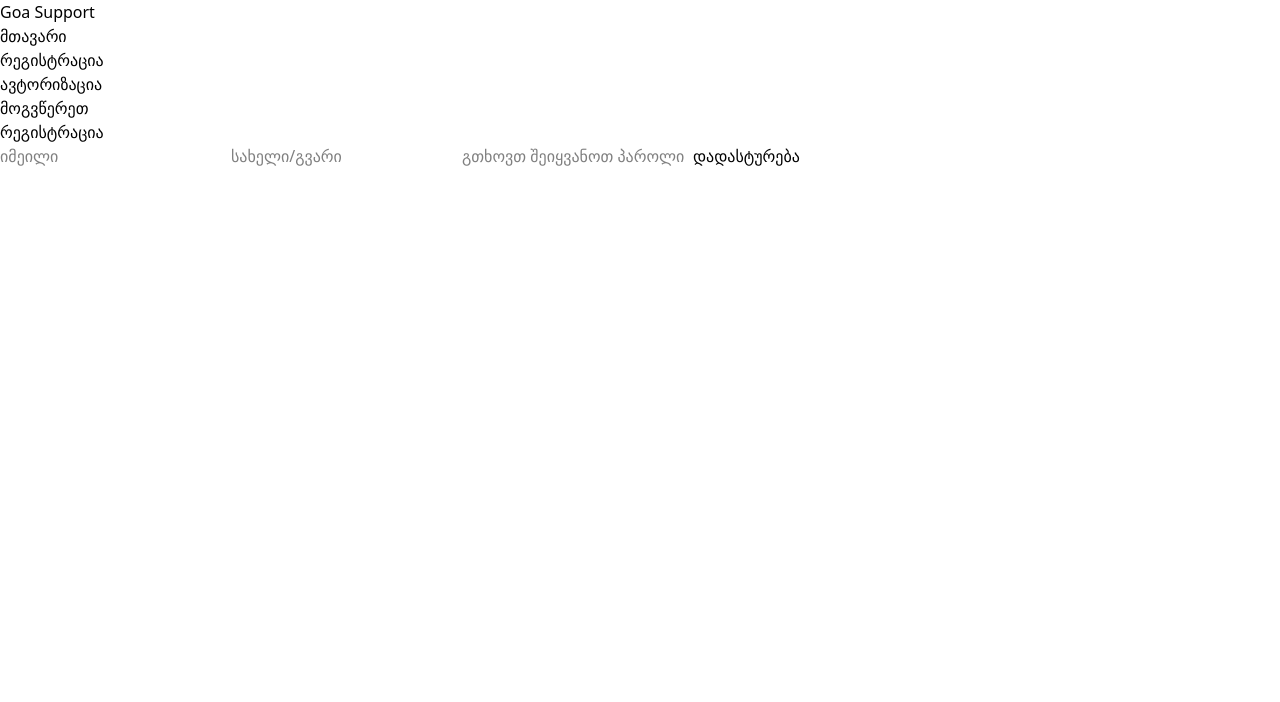
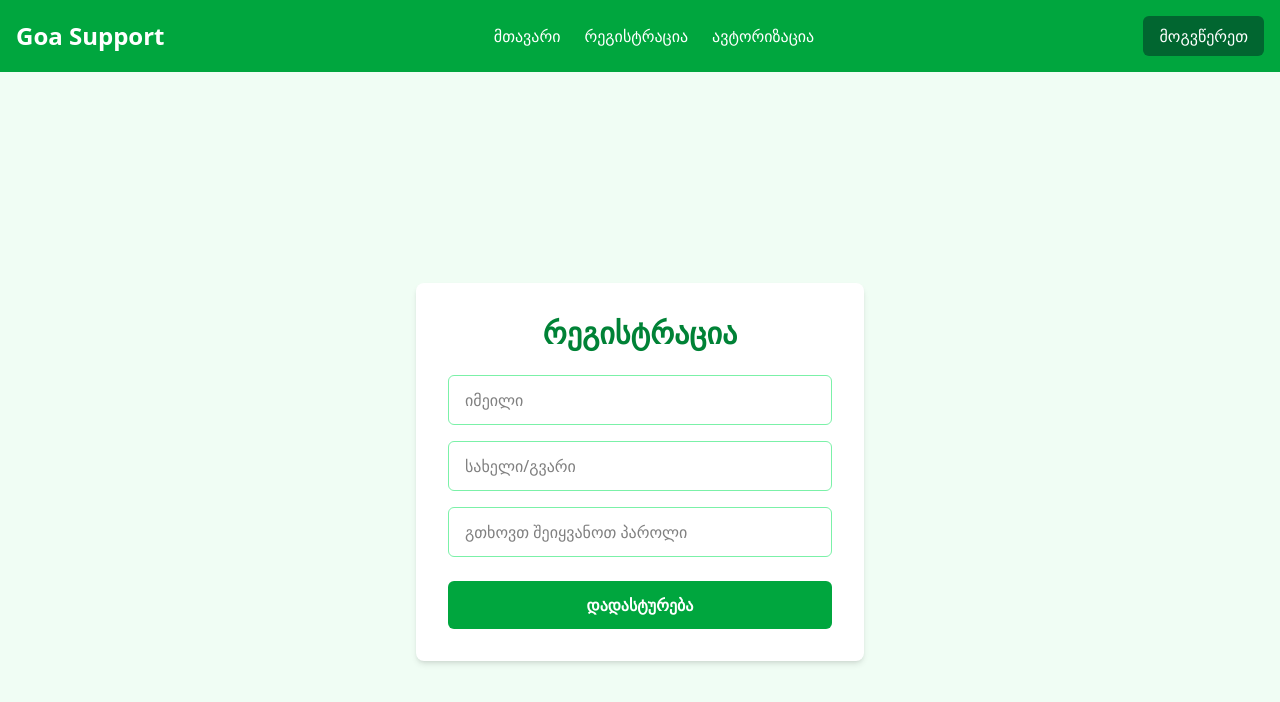
Before and after one commit to Cxvarisorka/goa-support, a React (Vite) app in the folder client/: page /register in a window 1280 px wide. Shown: the top 702 px of the page. Built offline with nearby package versions, Linux system fonts and the light colour scheme; no server answers.

Commit message:
added Design to pages

```diff
--- a/client/src/components/layout/Nav.jsx
+++ b/client/src/components/layout/Nav.jsx
@@ -1,38 +1,72 @@
-// კაუჭები
-import { useContext } from "react";
+import { Link } from "react-router";
 import useAuth from "../hooks/useAuth.js";
 
-// კომპონენტები
-import { Link } from "react-router";
-
 const Nav = () => {
-    const {user, logout} = useAuth();
+    const { user, logout } = useAuth();
 
     return (
-        <header>
-            <nav>
-                <h1>Goa Support</h1>
-                <ul>
-                    <li><Link to={"/"}>მთავარი</Link></li>
-                    {
-                        user ? (
-                            <>
-                                <li onClick={logout}>გამოსვლა</li>
-                                <li><Link to={"/profile"}>პროფილი</Link></li>
-                            </>
+        <header className="bg-green-600 text-white shadow-md">
+            <nav className="container mx-auto flex items-center justify-between p-4">
+                <h1 className="text-2xl font-bold">Goa Support</h1>
 
-                        ) : (
-                            <>
-                                <li><Link to={"/register"}>რეგისტრაცია</Link></li>
-                                <li><Link to={"/login"}>ავტორიზაცია</Link></li>
-                            </>
-                        )
-                    }
+                <ul className="flex space-x-6 items-center">
+                <li>
+                    <Link
+                    to="/"
+                    className="hover:text-green-300 transition-colors duration-200"
+                    >
+                    მთავარი
+                    </Link>
+                </li>
+
+                {user ? (
+                    <>
+                    <li>
+                        <button
+                        onClick={logout}
+                        className="hover:text-green-300 transition-colors duration-200"
+                        aria-label="Logout"
+                        >
+                        გამოსვლა
+                        </button>
+                    </li>
+                    <li>
+                        <Link
+                        to="/profile"
+                        className="hover:text-green-300 transition-colors duration-200"
+                        >
+                        პროფილი
+                        </Link>
+                    </li>
+                    </>
+                ) : (
+                    <>
+                    <li>
+                        <Link
+                        to="/register"
+                        className="hover:text-green-300 transition-colors duration-200"
+                        >
+                        რეგისტრაცია
+                        </Link>
+                    </li>
+                    <li>
+                        <Link
+                        to="/login"
+                        className="hover:text-green-300 transition-colors duration-200"
+                        >
+                        ავტორიზაცია
+                        </Link>
+                    </li>
+                    </>
+                )}
                 </ul>
-                <button>მოგვწერეთ</button>
+
+                <button className="bg-green-800 hover:bg-green-700 px-4 py-2 rounded-md transition-colors duration-200">
+                მოგვწერეთ
+                </button>
             </nav>
         </header>
-    )
-}
+    );
+};
 
 export default Nav;
--- a/client/src/context/AuthContext.jsx
+++ b/client/src/context/AuthContext.jsx
@@ -121,9 +121,20 @@ export const AuthProvider = ({children}) => {
     }
 
     // ვქმნით logout ფუნქციას, მომხმარებელს რომ შეეძლოს აქაუნთიდან გამოსვლა
-    const logout = () => {
-        setUser(null);
-    }
+    const logout = async () => {
+        try {
+            await fetch(`${API_URL}/user/logout`, {
+                method: "POST",
+                credentials: "include", // აუცილებელია cookie-ს გასაგზავნად
+            });
+
+            setUser(null); // წაშალე user მონაცემები frontend-იდან
+            navigate("/login");
+        } catch (error) {
+            console.error("Logout error:", error);
+        }
+    };
+
 
     return (
         <AuthContext.Provider value={{register, login, logout, user}}>
--- a/client/src/pages/Login.jsx
+++ b/client/src/pages/Login.jsx
@@ -1,10 +1,8 @@
 import React from "react";
-
-// კაუჭები
 import useAuth from "../components/hooks/useAuth.js";
 
 const Login = React.memo(() => {
-    const {login} = useAuth();
+  const { login } = useAuth();
 
   const handleSubmit = (e) => {
     e.preventDefault();
@@ -12,19 +10,46 @@ const Login = React.memo(() => {
     const loginData = {
       email: e.target.email.value,
       password: e.target.password.value,
-        }
+    };
 
-        login(loginData)
-    }
+    login(loginData);
+  };
 
   return (
-        <form onSubmit={handleSubmit}>
-            <h2>ავტორიზაცია</h2>
-            <input type="email" name="email" placeholder="იმეილი" required />
-            <input type="password" name="password" placeholder="გთხოვთ შეიყვანოთ პაროლი" required />
-            <button>დადასტურება</button>
+    <main className="min-h-screen bg-green-50 flex items-center justify-center p-6">
+        <form
+            onSubmit={handleSubmit}
+            className="bg-white shadow-md rounded-lg p-8 max-w-md w-full"
+        >
+            <h2 className="text-green-700 text-3xl font-bold mb-6 text-center">
+                ავტორიზაცია
+            </h2>
+
+            <input
+                type="email"
+                name="email"
+                placeholder="იმეილი"
+                required
+                className="w-full mb-4 px-4 py-3 border border-green-300 rounded-md focus:outline-none focus:ring-2 focus:ring-green-500"
+            />
+
+            <input
+                type="password"
+                name="password"
+                placeholder="გთხოვთ შეიყვანოთ პაროლი"
+                required
+                className="w-full mb-6 px-4 py-3 border border-green-300 rounded-md focus:outline-none focus:ring-2 focus:ring-green-500"
+            />
+
+            <button
+                type="submit"
+                className="w-full bg-green-600 hover:bg-green-700 text-white font-semibold py-3 rounded-md transition-colors duration-300"
+            >
+                დადასტურება
+            </button>
         </form>
-    )
+    </main>
+  );
 });
 
 export default Login;
--- a/client/src/pages/Profile.jsx
+++ b/client/src/pages/Profile.jsx
@@ -1,19 +1,36 @@
 import React from "react";
-
-// კაუჭები
 import useAuth from "../components/hooks/useAuth.js";
 
 const Profile = React.memo(() => {
-    const {user} = useAuth();
+  const { user } = useAuth();
 
+  if (!user) {
     return (
-        <div>
-            <h2>{user.fullname}</h2>
-            <p>{user.email}</p>
-            <p>{user.isVerified}</p>
-            <p>{user.role}</p>
-        </div>
-    )
+      <main className="min-h-screen bg-green-50 flex items-center justify-center p-6">
+        <p className="text-green-700 text-lg">მომხმარებელი არ არის ავტორიზებული</p>
+      </main>
+    );
+  }
+
+  return (
+    <main className="min-h-screen bg-green-50 flex items-center justify-center p-6">
+        <section className="bg-white shadow-md rounded-lg p-8 max-w-md w-full">
+            <h2 className="text-green-700 text-3xl font-bold mb-4">{user.fullname}</h2>
+
+            <p className="mb-2 text-gray-700">
+                <span className="font-semibold">იმეილი:</span> {user.email}
+            </p>
+
+            <p className="mb-2 text-gray-700">
+                <span className="font-semibold">ვერიფიცირებული:</span> {user.isVerified ? "დიახ" : "არა"}
+            </p>
+
+            <p className="text-gray-700">
+                <span className="font-semibold">როლი:</span> {user.role}
+            </p>
+        </section>
+    </main>
+  );
 });
 
 export default Profile;
--- a/client/src/pages/Register.jsx
+++ b/client/src/pages/Register.jsx
@@ -1,10 +1,8 @@
 import React from "react";
-
-// კაუჭები
 import useAuth from "../components/hooks/useAuth.js";
 
 const Register = React.memo(() => {
-    const {register} = useAuth()
+    const { register } = useAuth();
 
     const handleSubmit = (e) => {
         e.preventDefault();
@@ -12,17 +10,38 @@ const Register = React.memo(() => {
         const registrationData = {
         email: e.target.email.value,
         password: e.target.password.value,
-            fullname: e.target.fullname.value
-        }
+        fullname: e.target.fullname.value,
+        };
 
         register(registrationData);
-    }
+    };
 
     return (
-        <form onSubmit={handleSubmit}>
-            <h2>რეგისტრაცია</h2>
-            <input type="email" name="email" placeholder="იმეილი" required />
-            <input type="text" name="fullname" placeholder="სახელი/გვარი" required />
+        <main className="min-h-screen bg-green-50 flex items-center justify-center p-6">
+            <form
+                onSubmit={handleSubmit}
+                className="bg-white shadow-md rounded-lg p-8 max-w-md w-full"
+            >
+                <h2 className="text-green-700 text-3xl font-bold mb-6 text-center">
+                    რეგისტრაცია
+                </h2>
+
+                <input
+                    type="email"
+                    name="email"
+                    placeholder="იმეილი"
+                    required
+                    className="w-full mb-4 px-4 py-3 border border-green-300 rounded-md focus:outline-none focus:ring-2 focus:ring-green-500"
+                />
+
+                <input
+                    type="text"
+                    name="fullname"
+                    placeholder="სახელი/გვარი"
+                    required
+                    className="w-full mb-4 px-4 py-3 border border-green-300 rounded-md focus:outline-none focus:ring-2 focus:ring-green-500"
+                />
+
                 <input
                     type="password"
                     name="password"
@@ -31,10 +50,18 @@ const Register = React.memo(() => {
                     title="პაროლი უნდა შეიცავდეს 6-15 სიმბოლოს"
                     placeholder="გთხოვთ შეიყვანოთ პაროლი"
                     required
+                    className="w-full mb-6 px-4 py-3 border border-green-300 rounded-md focus:outline-none focus:ring-2 focus:ring-green-500"
                 />
-            <button>დადასტურება</button>
+
+                <button
+                    type="submit"
+                    className="w-full bg-green-600 hover:bg-green-700 text-white font-semibold py-3 rounded-md transition-colors duration-300"
+                >
+                    დადასტურება
+                </button>
             </form>
-    )
+        </main>
+    );
 });
 
 export default Register;
```
Also changed, not shown: client/src/pages/Home.jsx (+15 -9 lines). Lines whose indentation alone changed are shown as unchanged.
